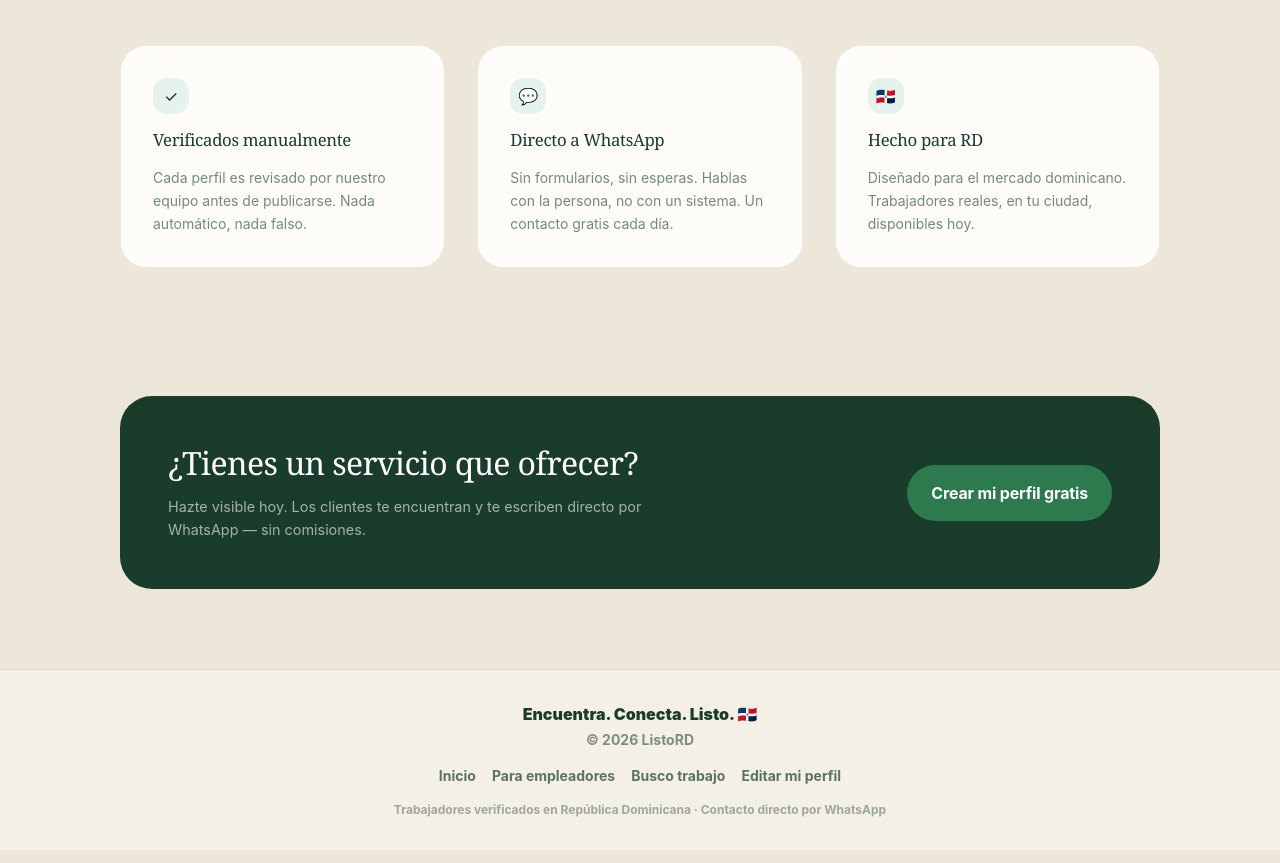
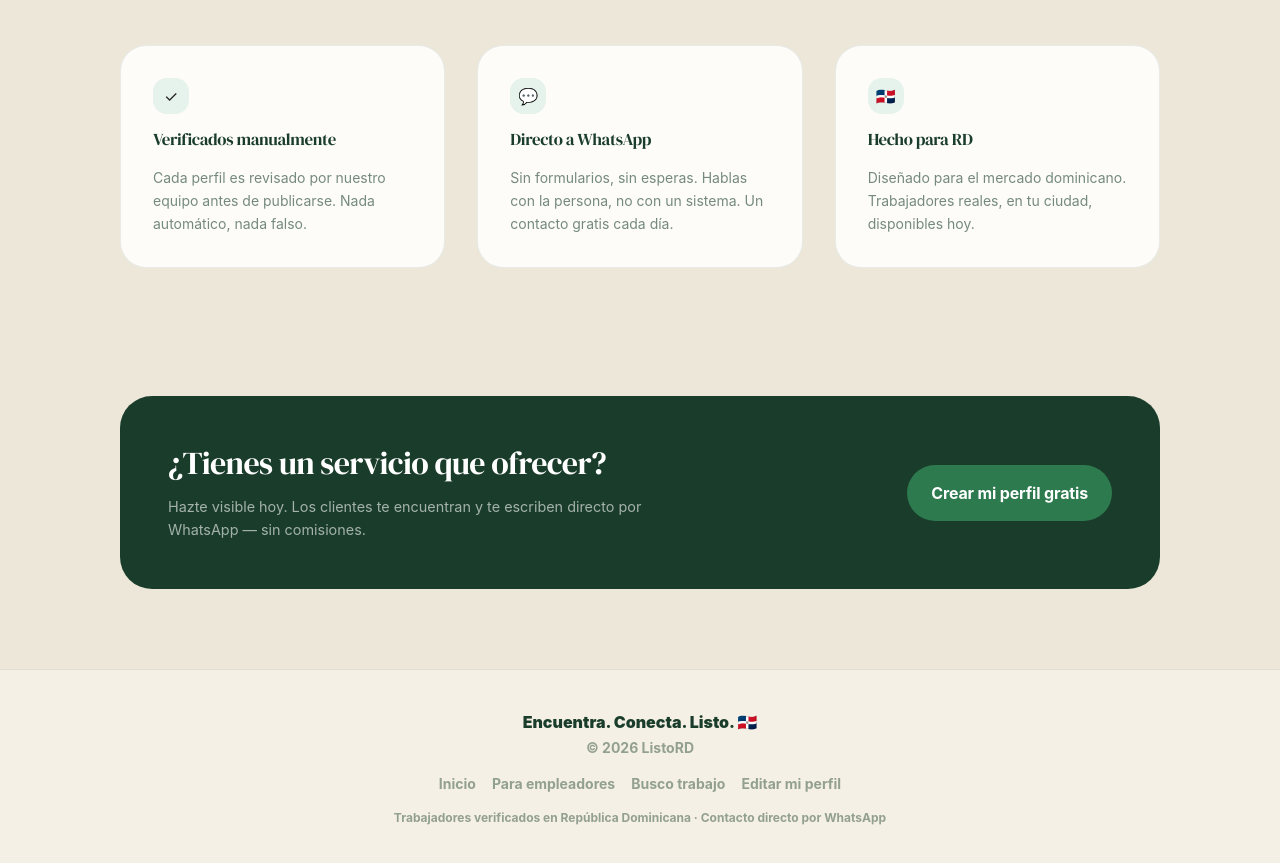
Before and after one commit to Fischer589/listord, a Next.js app: page / in a window 1280 px wide. Shown: the part 1847-2710 px from the top of the page. Built offline with nearby package versions, Linux system fonts and the light colour scheme; no server answers; the database is empty.

Commit message:
V2: add DM Serif Display font as --font-display CSS variable

```diff
--- a/app/layout.tsx
+++ b/app/layout.tsx
@@ -1,8 +1,16 @@
 import type { Metadata } from "next";
 import Link from "next/link";
 import { Suspense } from "react";
+import { DM_Serif_Display } from "next/font/google";
 import { AnalyticsTracker } from "@/components/analytics-tracker";
 import "./globals.css";
+
+const dmSerifDisplay = DM_Serif_Display({
+  weight: ["400"],
+  subsets: ["latin"],
+  variable: "--font-display",
+  display: "swap",
+});
 
 export const metadata: Metadata = {
   metadataBase: new URL("https://listordapp.com"),
@@ -85,24 +93,24 @@ export default function RootLayout({
   children: React.ReactNode;
 }>) {
   return (
-    <html lang="es">
+    <html lang="es" className={dmSerifDisplay.variable}>
       <body className="min-h-screen antialiased">
         <Suspense fallback={null}>
           <AnalyticsTracker />
         </Suspense>
         {children}
-        <footer className="border-t border-hoja/15 bg-card py-8 text-center text-sm font-bold text-ink/55">
-          <p className="text-base font-black text-ink">
+        <footer className="border-t border-[var(--border)] bg-[var(--surface)] py-10 text-center text-sm font-bold text-[var(--ink)]/55">
+          <p className="text-base font-black text-[var(--ink)]">
             Encuentra. Conecta. Listo. 🇩🇴
           </p>
-          <p className="mt-1 text-ink/55">© 2026 ListoRD</p>
-          <nav className="mt-4 flex flex-wrap items-center justify-center gap-4 text-ink/70">
-            <Link href="/" className="hover:text-ink">Inicio</Link>
-            <Link href="/empleadores" className="hover:text-ink">Para empleadores</Link>
-            <Link href="/trabajadores/registro" className="hover:text-ink">Busco trabajo</Link>
-            <Link href="/trabajadores/editar" className="hover:text-ink">Editar mi perfil</Link>
+          <p className="mt-1 text-[var(--ink)]/55">© 2026 ListoRD</p>
+          <nav className="mt-4 flex flex-wrap items-center justify-center gap-4 text-[var(--ink)]/70">
+            <Link href="/" className="hover:text-[var(--ink)] transition-colors">Inicio</Link>
+            <Link href="/empleadores" className="hover:text-[var(--ink)] transition-colors">Para empleadores</Link>
+            <Link href="/trabajadores/registro" className="hover:text-[var(--ink)] transition-colors">Busco trabajo</Link>
+            <Link href="/trabajadores/editar" className="hover:text-[var(--ink)] transition-colors">Editar mi perfil</Link>
           </nav>
-          <p className="mt-4 text-xs text-ink/40">
+          <p className="mt-4 text-xs text-[var(--ink)]/40">
             Trabajadores verificados en República Dominicana · Contacto directo por WhatsApp
           </p>
         </footer>
```
